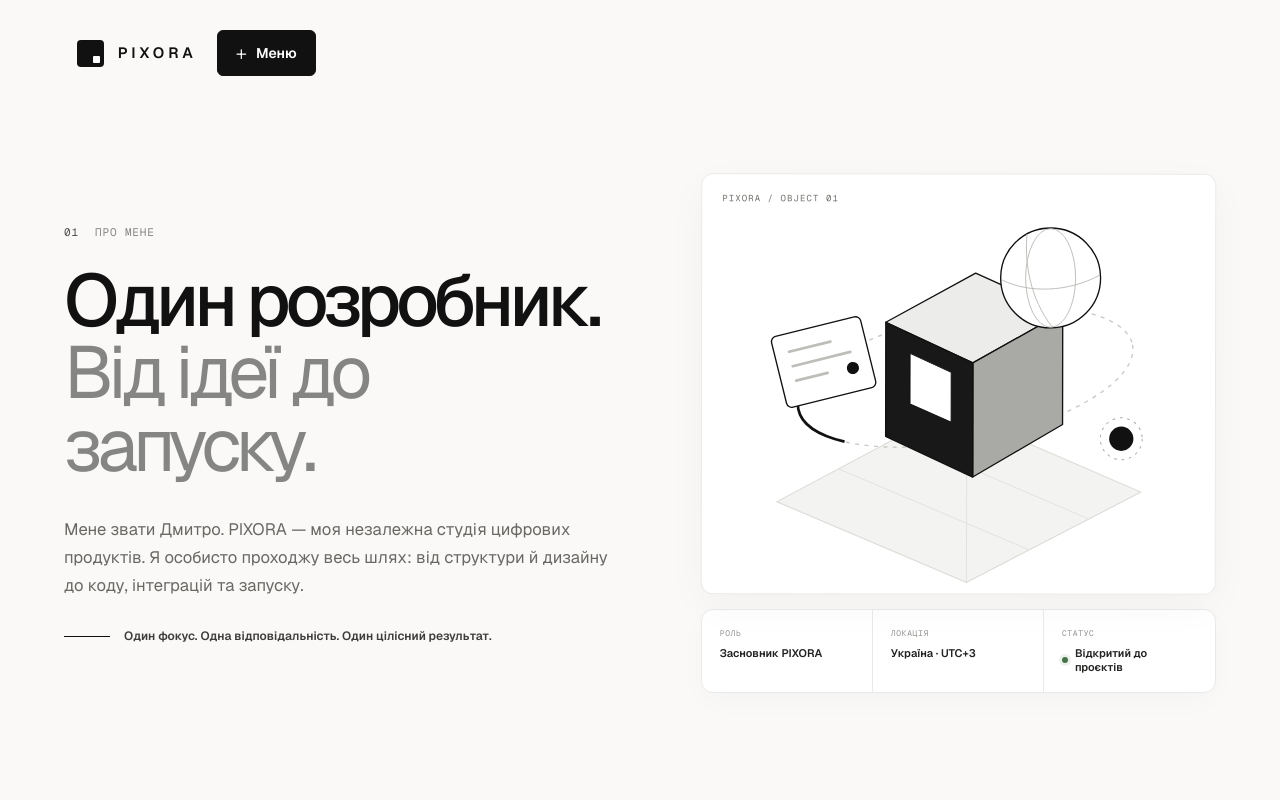
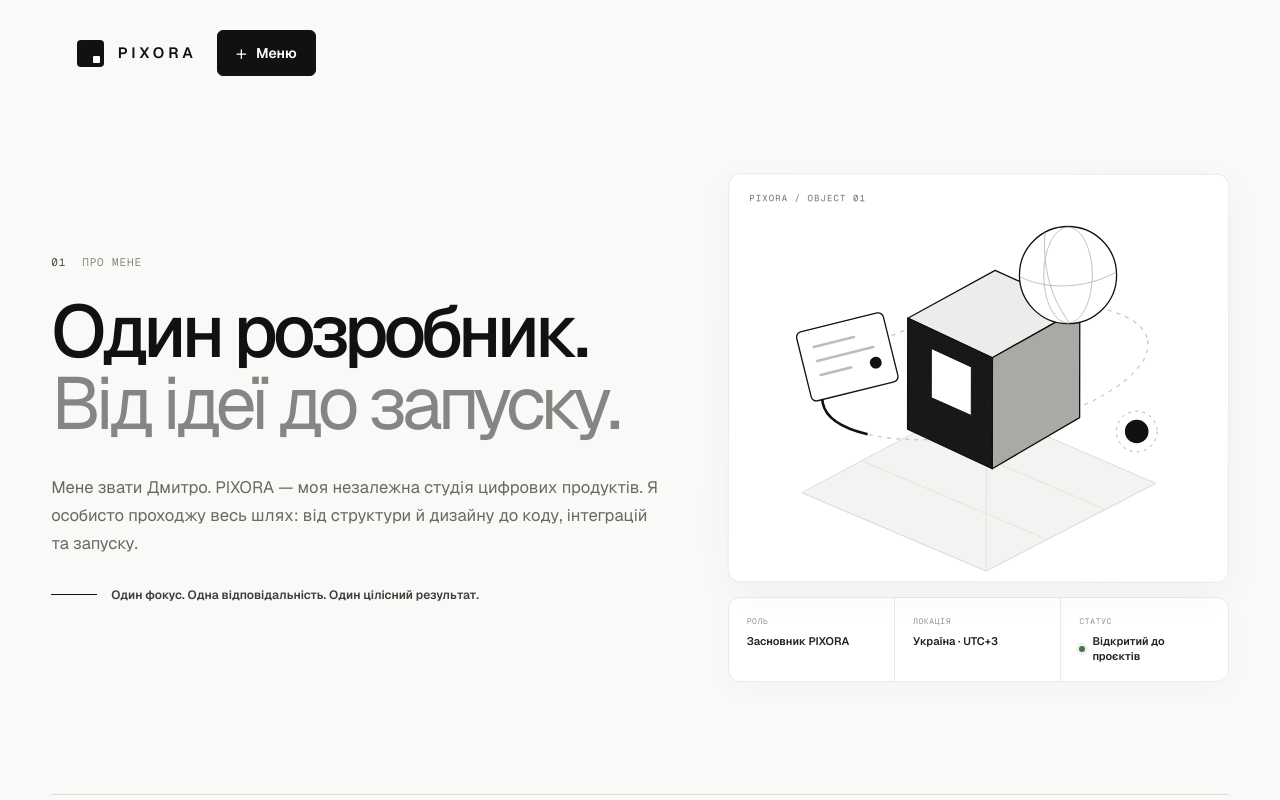
Before and after one commit to shalahinovVIbeCode/pixora-portfolio, a Next.js app: page /about in a window 1280 px wide. Shown: the top 800 px of the page. Built offline with nearby package versions, Linux system fonts and the light colour scheme.

Commit message:
feat(about): refine layout and interactions
Widen the hero typography and content columns to reduce premature wrapping. Add restrained elevation, hover, and icon motion across the profile, fit, stack, and CTA surfaces.

```diff
--- a/app/about/AboutPage.tsx
+++ b/app/about/AboutPage.tsx
@@ -213,7 +213,7 @@
           <div className="about-hero-copy">
             <SectionLabel number="01">Про мене</SectionLabel>
             <h1>
-              Один розробник.
+              <span className="about-title-primary">Один розробник.</span>
               <br />
               <span>Від ідеї до запуску.</span>
             </h1>
--- a/app/globals.css
+++ b/app/globals.css
@@ -1119,21 +1119,21 @@
 }
 
 .about-content {
-  width: min(100%, 1380px);
+  width: min(100%, 1440px);
   margin: 0 auto;
-  padding: 42px clamp(24px, 5vw, 72px) 72px;
+  padding: 42px clamp(24px, 4vw, 58px) 72px;
 }
 
 .about-hero {
   display: grid;
-  grid-template-columns: minmax(0, 1.03fr) minmax(440px, 0.97fr);
-  gap: clamp(46px, 7vw, 104px);
+  grid-template-columns: minmax(0, 1.1fr) minmax(430px, 0.9fr);
+  gap: clamp(38px, 5vw, 72px);
   align-items: center;
   padding: 28px 0 112px;
 }
 
 .about-hero-copy {
-  max-width: 720px;
+  max-width: 790px;
 }
 
 .about-hero h1 {
@@ -1150,8 +1150,14 @@
   font-weight: 400;
 }
 
+.about-hero h1 .about-title-primary {
+  color: #111111;
+  font-weight: 420;
+  white-space: nowrap;
+}
+
 .about-lead {
-  max-width: 610px;
+  max-width: 680px;
   margin: 34px 0 0;
   color: #686865;
   font-size: clamp(1rem, 1.3vw, 1.16rem);
@@ -1188,12 +1194,25 @@
   background: #ffffff;
   box-shadow: 0 12px 40px rgba(25, 23, 19, 0.035);
   transform-origin: center;
+  transition:
+    border-color 450ms cubic-bezier(0.16, 1, 0.3, 1),
+    box-shadow 450ms cubic-bezier(0.16, 1, 0.3, 1);
 }
 
 .about-sculpture svg {
   display: block;
   width: 100%;
   height: 100%;
+  transition: transform 600ms cubic-bezier(0.16, 1, 0.3, 1);
+}
+
+.about-hero-visual:hover .about-sculpture {
+  border-color: #ddddda;
+  box-shadow: 0 22px 60px rgba(25, 23, 19, 0.065);
+}
+
+.about-hero-visual:hover .about-sculpture svg {
+  transform: scale(1.012);
 }
 
 .sculpture-ground {
@@ -1314,6 +1333,11 @@
   min-width: 0;
   padding: 17px 18px;
   border-right: 1px solid #eaeaea;
+  transition: background-color 300ms cubic-bezier(0.16, 1, 0.3, 1);
+}
+
+.founder-card > div:hover {
+  background: #f7f7f5;
 }
 
 .founder-card > div:last-child {
@@ -1338,6 +1362,11 @@
   font-size: 11px;
   font-weight: 580;
   line-height: 1.35;
+  transition: transform 300ms cubic-bezier(0.16, 1, 0.3, 1);
+}
+
+.founder-card > div:hover strong {
+  transform: translateY(-1px);
 }
 
 .founder-status i {
@@ -1421,17 +1450,25 @@
   border-radius: 12px;
   background: #ffffff;
   box-shadow: 0 0 0 rgba(0, 0, 0, 0);
-  transition: box-shadow 200ms ease;
+  transition:
+    border-color 350ms cubic-bezier(0.16, 1, 0.3, 1),
+    box-shadow 350ms cubic-bezier(0.16, 1, 0.3, 1);
 }
 
 .benefit-card:hover {
-  box-shadow: 0 2px 8px rgba(0, 0, 0, 0.04);
+  border-color: #ddddda;
+  box-shadow: 0 16px 42px rgba(25, 23, 19, 0.055);
 }
 
 .benefit-card > span {
   color: #858581;
   font-family: "Geist Mono", "Geist Mono Fallback", monospace;
   font-size: 10px;
+  transition: transform 350ms cubic-bezier(0.16, 1, 0.3, 1);
+}
+
+.benefit-card:hover > span {
+  transform: translateX(3px);
 }
 
 .benefit-card h3 {
@@ -1470,6 +1507,16 @@
   padding: 34px;
   border: 1px solid #eaeaea;
   border-radius: 12px;
+  transition:
+    transform 400ms cubic-bezier(0.16, 1, 0.3, 1),
+    border-color 400ms cubic-bezier(0.16, 1, 0.3, 1),
+    box-shadow 400ms cubic-bezier(0.16, 1, 0.3, 1);
+}
+
+.fit-card:hover {
+  transform: translateY(-4px);
+  border-color: #d9d9d6;
+  box-shadow: 0 18px 48px rgba(25, 23, 19, 0.05);
 }
 
 .fit-card-positive {
@@ -1573,6 +1620,15 @@
   border-right: 1px solid #eaeaea;
   border-bottom: 1px solid #eaeaea;
   background: #ffffff;
+  transition:
+    transform 300ms cubic-bezier(0.16, 1, 0.3, 1),
+    background-color 300ms cubic-bezier(0.16, 1, 0.3, 1);
+}
+
+.about-stack-item:hover {
+  z-index: 1;
+  transform: translateY(-2px);
+  background: #f7f7f5;
 }
 
 .about-stack-item svg {
@@ -1580,6 +1636,11 @@
   width: 22px;
   height: 22px;
   color: #171717;
+  transition: transform 350ms cubic-bezier(0.16, 1, 0.3, 1);
+}
+
+.about-stack-item:hover svg {
+  transform: scale(1.08);
 }
 
 .about-stack-item div {
@@ -1617,6 +1678,22 @@
   border-radius: 12px;
   background: #ffffff;
   box-shadow: 0 8px 32px rgba(25, 23, 19, 0.03);
+  transition:
+    border-color 400ms cubic-bezier(0.16, 1, 0.3, 1),
+    box-shadow 400ms cubic-bezier(0.16, 1, 0.3, 1);
+}
+
+.about-cta:hover {
+  border-color: #ddddda;
+  box-shadow: 0 18px 52px rgba(25, 23, 19, 0.055);
+}
+
+.about-page .action-button span {
+  transition: transform 300ms cubic-bezier(0.16, 1, 0.3, 1);
+}
+
+.about-page .action-button:hover span {
+  transform: translate(2px, -2px);
 }
 
 .about-cta h2 {
@@ -1934,6 +2011,10 @@
     font-size: clamp(3.05rem, 14vw, 4.25rem);
   }
 
+  .about-hero h1 .about-title-primary {
+    white-space: normal;
+  }
+
   .about-lead {
     margin-top: 24px;
     font-size: 14px;
```
